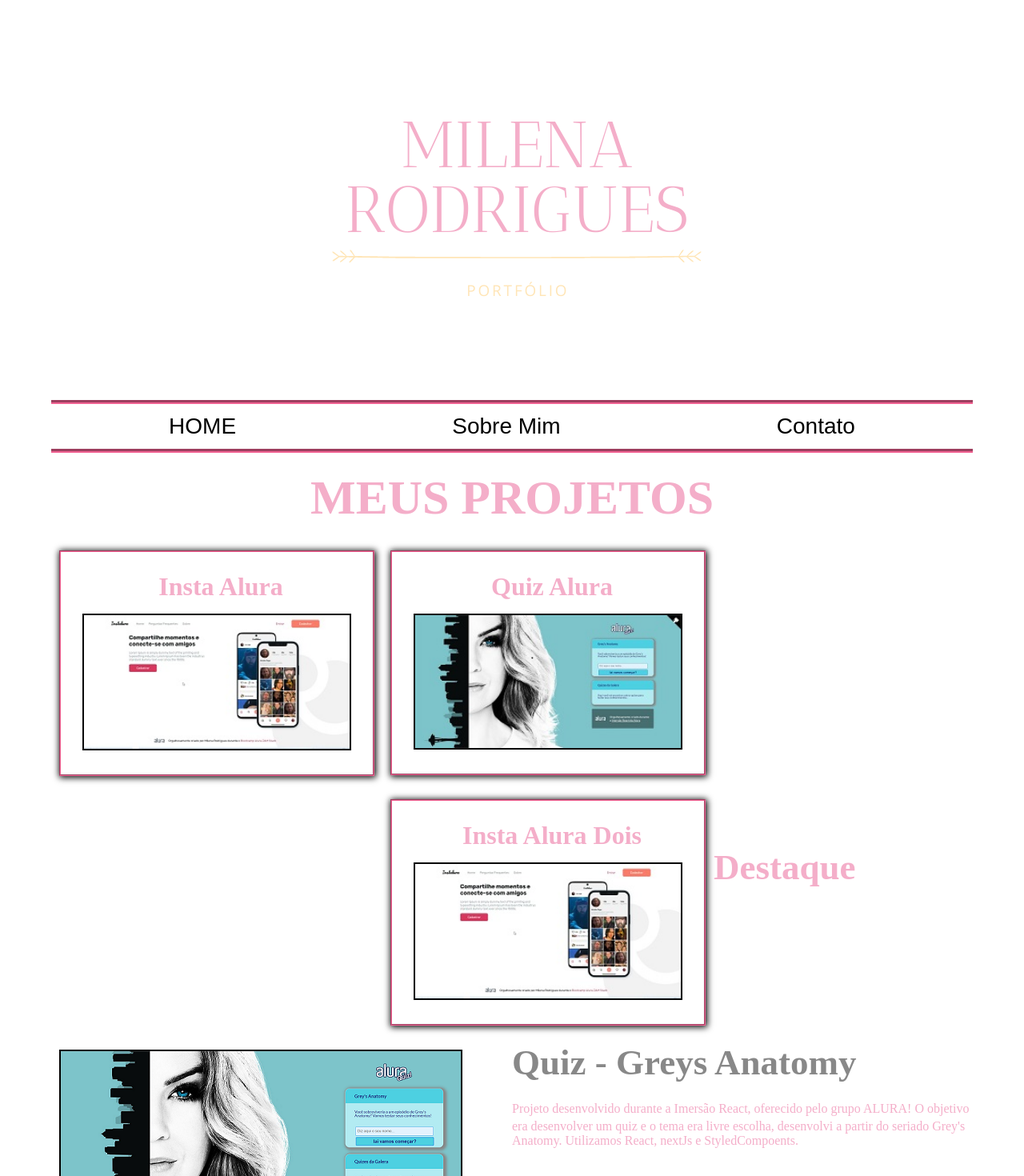
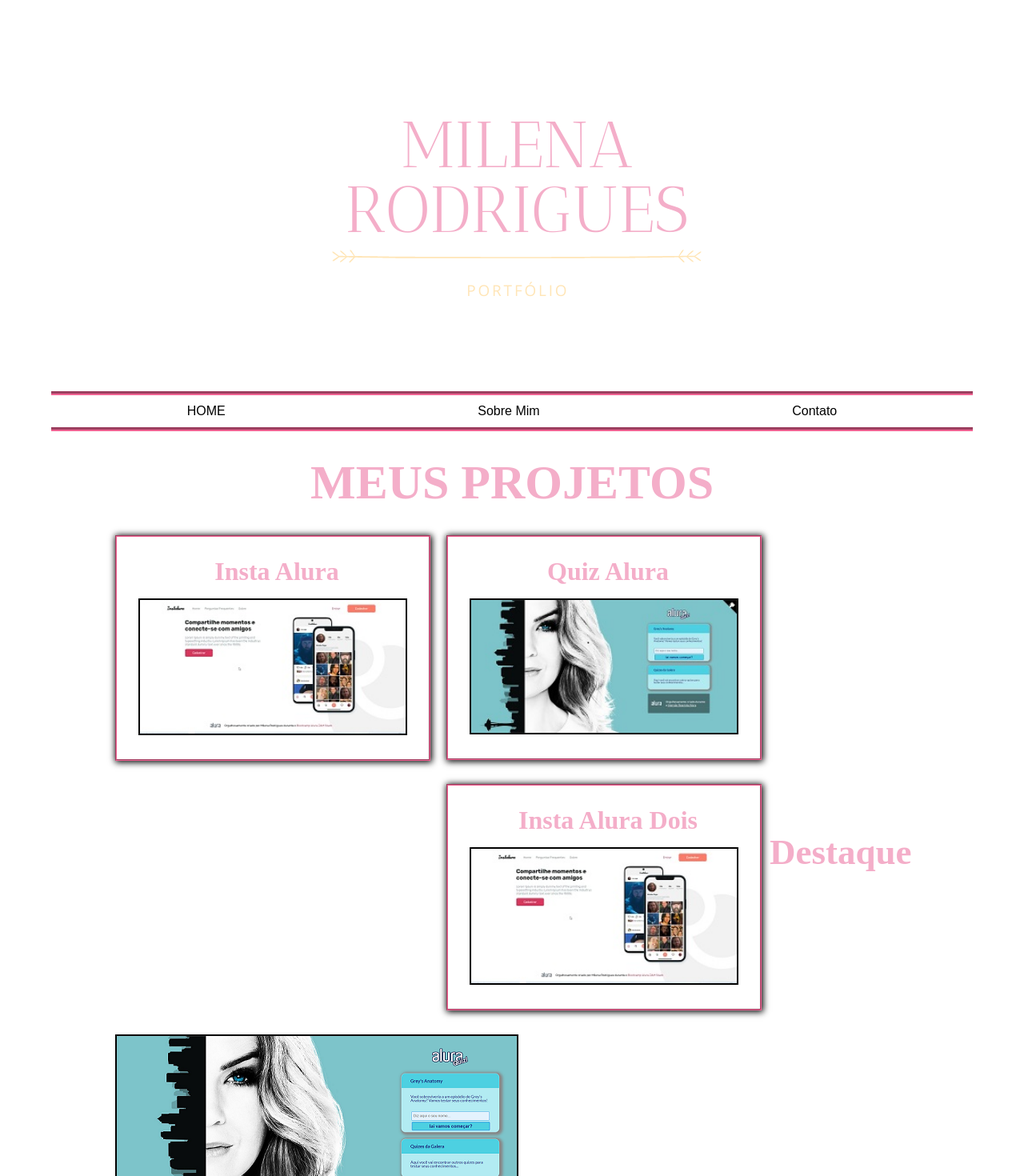
Before and after one commit to m1lenarodrigues/Milena_Rodrigues_JAMStackAlura, a Next.js app: page / in a window 1280 px wide. Shown: the top 1470 px of the page at 80% size. Built offline with nearby package versions, Linux system fonts and the light colour scheme; a web font is replaced by a local one.

Commit message:
Adição dos breakpoints

```diff
--- a/src/components/commons/Capa/style.js
+++ b/src/components/commons/Capa/style.js
@@ -1,4 +1,6 @@
-import styled from 'styled-components';
+/* eslint-disable no-undef */
+import styled, { css } from 'styled-components';
+import { breakpointsMedia } from '../../../theme/utils/breakpointsMedia';
 
 // eslint-disable-next-line import/prefer-default-export
 export const CapaContainer = styled.div`
@@ -12,6 +14,17 @@
     min-height: 30vh;
     width: 90%;
 
+    ${breakpointsMedia({
+    xs: css`
+          justify-content: center;
+          height: 45vh;
+        `,
+    md: css`
+          justify-content: space-around;
+          height: 60vh;
+        `,
+  })}
+
 `;
 
 export const TextoPrincipal = styled.p`
--- a/src/components/commons/Card/index.js
+++ b/src/components/commons/Card/index.js
@@ -1,3 +1,4 @@
+/* eslint-disable no-undef */
 /* eslint-disable import/no-named-as-default */
 /* eslint-disable jsx-a11y/alt-text */
 /* eslint-disable react/destructuring-assignment */
@@ -6,12 +7,13 @@
 /* eslint-disable no-unused-vars */
 /* eslint-disable no-console */
 import React from 'react';
-import styled from 'styled-components';
+import styled, { css }from 'styled-components';
 import CardLink from '../CardLink';
 import CardTitulo from '../CardTitulo';
 import CardImagem from '../CardImagem';
 
 import Text from '../../foundation/Text';
+import { breakpointsMedia } from '../../../theme/utils/breakpointsMedia';
 
 export default function Card(props) {
   const Geral = styled.div`
@@ -31,6 +33,22 @@
     width:100%;
     float:left;
 
+    ${breakpointsMedia({
+    xs: css`
+        justify-content: initial;
+      `,
+    md: css`
+        justify-content: center;
+        align-items: center;
+      `,
+  })}
+
+
+    &:hover{
+      box-shadow: 3px 2px 5px ${({ theme }) => theme.colors.primary.main.color};
+      transition: ${({ theme }) => theme.transition};
+    }
+
   `;
 
   return (
--- a/src/components/commons/CardDestaque/styles/index.js
+++ b/src/components/commons/CardDestaque/styles/index.js
@@ -1,10 +1,16 @@
 /* eslint-disable import/prefer-default-export */
-import styled from 'styled-components';
+import styled, { css } from 'styled-components';
+import { breakpointsMedia } from '../../../../theme/utils/breakpointsMedia';
 
 export const Destaque = styled.div`
-    width:100%:
-    background:#eee;
-    max-height:300px;
+    width:90%;
+    min-height:450px;
+
+    ${breakpointsMedia({
+    md: css`
+        margin-left:70px;
+    `,
+  })}
 `;
 
 Destaque.Titulo = styled.h2`
@@ -35,6 +41,10 @@
     margin:10px;
     border: 2px solid #000;
     float:left;
+    &:hover{
+        box-shadow: 3px 2px 5px ${({ theme }) => theme.colors.primary.main.color};
+        transition: ${({ theme }) => theme.transition};
+      }
 `;
 
 Destaque.Texto = styled.p`
@@ -42,4 +52,15 @@
     margin:0;
     width: 50%;
     float: right;
+
+    ${breakpointsMedia({
+    xs: css`
+        padding-top:20px;
+        width:100%;
+        `,
+    md: css`
+        width:50%;
+    `,
+  })}
 `;
+export default Destaque;
--- a/src/components/commons/Cards/index.js
+++ b/src/components/commons/Cards/index.js
@@ -1,11 +1,19 @@
 /* eslint-disable import/prefer-default-export */
-import styled from 'styled-components';
+import styled, { css } from 'styled-components';
+import { breakpointsMedia } from '../../../theme/utils/breakpointsMedia';
 
 // eslint-disable-next-line import/prefer-default-export
 export const Cards = styled.div`
     width:100%;
     min-height:350px;
     font-family: ${({ theme }) => theme.fontFamily};
+
+    ${breakpointsMedia({
+    md: css`
+        margin-left:70px;
+            `,
+  })}
+
 `;
 
 export default Cards;
--- a/src/components/commons/Menu/index.js
+++ b/src/components/commons/Menu/index.js
@@ -17,13 +17,14 @@
       url: '/sobre',
     },
   ];
+
   return (
-    <MenuWrapper>
+    <MenuWrapper teste="teste">
 
       <MenuWrapper.Central>
         {links.map((link) => (
           <li key={link.url}>
-            <Text tag="a" variant="titulo1" href={link.url}>{link.texto}</Text>
+            <Text tag="a" href={link.url}>{link.texto}</Text>
           </li>
         ))}
       </MenuWrapper.Central>
--- a/src/components/commons/Menu/styles/MenuWrapper.js
+++ b/src/components/commons/Menu/styles/MenuWrapper.js
@@ -1,4 +1,7 @@
-import styled from 'styled-components';
+import styled, { css } from 'styled-components';
+import { breakpointsMedia } from '../../../../theme/utils/breakpointsMedia';
+import { TextStyleVariants } from '../../../foundation/Text';
+
 
 // eslint-disable-next-line import/prefer-default-export
 export const MenuWrapper = styled.nav`
@@ -10,6 +13,21 @@
     padding-left: 28px;
     padding-right: 28px;
     width: 90%;
+
+    ${breakpointsMedia({
+    md: css`
+    width: 90%;
+    height: 67px;
+    left: 0px;
+    top: 1025px;
+        `,
+    lg: css`
+          max-width: 1160px;
+        `,
+    xl: css`
+          max-width: 1222px;
+        `,
+  })} */
 `;
 
 MenuWrapper.Central = styled.div`
@@ -21,4 +39,13 @@
   border-top: 5px groove #f06292;
   border-bottom: 5px groove #f06292;
   padding: 12px;
+
+  ${breakpointsMedia({
+    xs: css`
+          ${TextStyleVariants.smallestException}
+      `,
+    md: css`
+        ${TextStyleVariants.paragraph1}
+      `,
+  })}
 `;
--- a/src/components/commons/WrapperProjetos/style.js
+++ b/src/components/commons/WrapperProjetos/style.js
@@ -1,9 +1,22 @@
-import styled from 'styled-components';
+import styled, { css } from 'styled-components';
+import { breakpointsMedia } from '../../../theme/utils/breakpointsMedia';
 
 export const Projetos = styled.div`
 background-color: ${({ theme }) => theme.colors.background.light.color};
 width: 90%;
 min-height: 30vh;
-font-family: ${({ theme }) => theme.fontFamily};`;
+font-family: ${({ theme }) => theme.fontFamily};
+${breakpointsMedia({
+    xs: css`
+            flex-direction: column;
+            width: 80%;
+            padding-bottom: 20px;
+        `,
+    md: css`
+            justify-content: center;
+            width: 90%;
+        `,
+  })}
+`;
 
 export default Projetos;
--- a/src/components/foundation/Text/index.js
+++ b/src/components/foundation/Text/index.js
@@ -38,12 +38,20 @@
     line-height: ${theme.typographyVariants.titulo1.lineHeight};
   `}
 `;
+const smallestException = css`
+  ${({ theme }) => css`
+    font-size: ${theme.typographyVariants.smallestException.fontSize};
+    font-weight: ${theme.typographyVariants.smallestException.fontWeight};
+    line-height: ${theme.typographyVariants.smallestException.lineHeight};
+  `}
+`;
 
 export const TextStyleVariants = {
   paragraph1,
   titulo1,
   subTitle,
   title,
+  smallestException,
 
 };
 
@@ -73,5 +81,5 @@
 Text.propTypes = {
   children: PropTypes.node.isRequired,
   tag: PropTypes.oneOf(['h1', 'h2', 'h3', 'h4', 'h5', 'p', 'a', 'span']),
-  variant: PropTypes.oneOf(['paragraph1', 'titulo1', 'subTitle', 'title']),
+  variant: PropTypes.oneOf(['paragraph1', 'titulo1', 'subTitle', 'title', 'smallestException']),
 };
--- a/src/theme/utils/typographyVariants.js
+++ b/src/theme/utils/typographyVariants.js
@@ -29,4 +29,10 @@
     lineHeight: '33,6px',
     letterSpacing: '.01em',
   },
+
+  smallestException: {
+    fontSize: '12px',
+    fontWeight: '400',
+    lineHeight: 1, // 100%
+  },
 };
```
